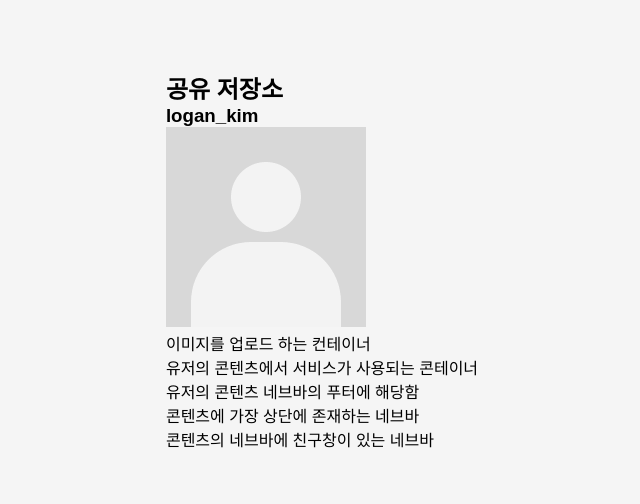
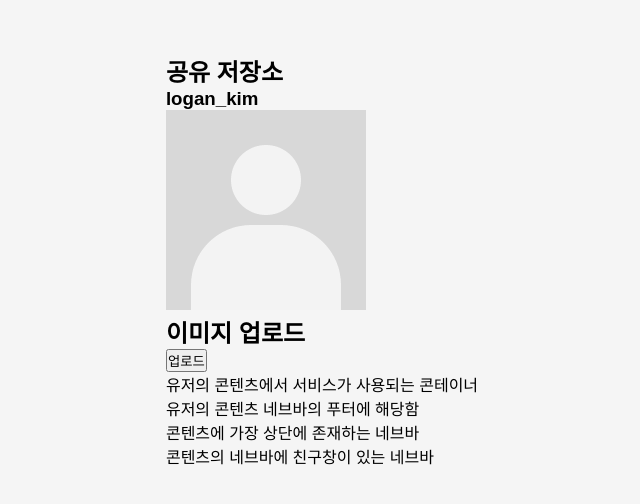
Before and after one commit to kimdwan/logan_drive, a React (Create React App) app in the folder frontend/react_frontend/main_frontend/: page /main in a window 1280 px wide. Shown: the part 140-644 px from the top of the page, without its empty margins (318-958 px from the left). Built offline with nearby package versions, Linux system fonts and the light colour scheme; no server answers.

Commit message:
frontend_react_upload_file

```diff
--- a/frontend/react_frontend/main_frontend/src/pkgs/Contents/components/ContentsNavbar/components/ContentsNavbarUser/ContentsNavbarUser.js
+++ b/frontend/react_frontend/main_frontend/src/pkgs/Contents/components/ContentsNavbar/components/ContentsNavbarUser/ContentsNavbarUser.js
@@ -13,7 +13,7 @@ export const ContentNavbarUser = ({ computerNumber, setComputerNumber }) => {
       <ContentNavbarUserProfile computerNumber = {computerNumber} setComputerNumber = {setComputerNumber} />
 
       {/* 유저가 이미지를 업로드 할 수 있음 */}
-      <ContentNavbarUserUploadImg />
+      <ContentNavbarUserUploadImg computerNumber = {computerNumber} setComputerNumber = {setComputerNumber} />
 
       {/* 유저가 서비스 메뉴를 선택할 수 있음 */}
       <ContentNavbarUserService />
--- a/frontend/react_frontend/main_frontend/src/pkgs/Contents/components/ContentsNavbar/components/ContentsNavbarUser/components/ContentsNavbarUserUploadImg.js
+++ b/frontend/react_frontend/main_frontend/src/pkgs/Contents/components/ContentsNavbar/components/ContentsNavbarUser/components/ContentsNavbarUserUploadImg.js
@@ -1,9 +1,54 @@
+import { useContentsNavbarUploadImgHook } from "../hooks"
 
+export const ContentNavbarUserUploadImg = ({ computerNumber, setComputerNumber }) => {
+  const { register, handleSubmit, onSubmit, clickUploadImgBtn, userImgData } = useContentsNavbarUploadImgHook(computerNumber, setComputerNumber)
 
-export const ContentNavbarUserUploadImg = () => {
   return (
     <div className = "contentNavbarUserUploadImgContainer">
-      이미지를 업로드 하는 컨테이너
+
+      {/* 프로필 이미지를 업로드 하는 장소 */}
+      <form encType = "multipart/form-data" onSubmit = { handleSubmit(onSubmit) }>
+
+        {/* 실질적으로 프로필 이미지가 업로드 됨 */}
+        <div className = "contentNavbarUserUploadImgConveyDiv">
+          <input
+            id = "contentNavbarUserUploadImgConveyInterectBox"
+            type = "file"
+            {
+              ...register("user_profile_img")
+            }
+            hidden
+            onChange = {clickUploadImgBtn}
+          />
+          <label
+            className = "contentNavbarUserUploadImgConveyInterectSubstitute"
+            htmlFor = "contentNavbarUserUploadImgConveyInterectBox"
+            style = {{ cursor : "pointer" }}
+          >
+            <h2 className = "contentNavbarUserUploadImgConveyInterecSubstituteValue">이미지 업로드</h2>
+          </label>
+        </div>
+
+        {/* 무슨 사진을 업로드 하는지 보이는 장소 */}
+        <div className = "contentNavbarUserUploadImgPerformDiv">
+
+          {/* 사진이 보이는 장소 */}
+          <div className = "contentNavbarUserUploadImgInvestigateDiv">
+            <h3 className = "contentNavbarUserUploadImgInvestigateValue">{ userImgData }</h3>
+          </div>
+
+          {/* 사진 (사진이 있어야만 활성화) 올리기 버튼 */}
+          <div className = "contentNavbarUserUploadImgArgueDiv">
+            <input
+              className = "contentNavbarUserUploadImgArgueInputBox"
+              type = "submit"
+              value = "업로드"
+            />
+          </div>
+
+        </div>
+      </form>
+
     </div>
   )
 }
--- a/frontend/react_frontend/main_frontend/src/pkgs/Contents/components/ContentsNavbar/components/ContentsNavbarUser/functions/ContentsNavbarUserProfileFunction.js
+++ b/frontend/react_frontend/main_frontend/src/pkgs/Contents/components/ContentsNavbar/components/ContentsNavbarUser/functions/ContentsNavbarUploadImgFunction.js
@@ -1,50 +1,51 @@
 
 
-export class ContentsNavbarUserProfileFunction {
-
+export class ContentsNavbarUploadImgFunction {
   constructor (computerNumber, setComputerNumber, navigate) {
     this.computerNumber = computerNumber
     this.setComputerNumber = setComputerNumber
     this.navigate = navigate
   }
 
-  async GetUserData (url) {
-
+  async UploadUserProfile(url, formData) {
     try {
       const response = await fetch(url, {
-        method : "GET",
+        method : "POST",
         headers : {
-          "Content-Type" : "application/json; charset=utf-8",
-          "X-Requested-With" : "XMLHttpRequest",
-          "User-Computer-Number" : this.computerNumber,
+          "User-Computer-Number" : this.computerNumber
         },
+        body : formData,
         credentials : "include",
       })
 
       if (!response.ok) {
         if (response.status === 401) {
-          alert("세션이 만료되었습니다 다시 로그인 해주세요")
+          alert("세션이 만료되었습니다")
+          localStorage.removeItem("logan_computer_number")
           this.setComputerNumber("")
-          localStorage.removeItem("logan_computer_number")
           this.navigate("/")
-          throw new Error("세션이 만료되었습니다")
+          throw new Error("세션이 만료됨")
+        } else if (response.status === 400) {
+          alert("클라이언트에서 보낸 폼이 문제가 있습니다")
+          throw new Error("클라이언트에서 보낸 폼에 오류가 있음")
         } else if (response.status === 500) {
           alert("서버에 오류가 발생했습니다")
-          throw new Error("서버에 오류 발생")
+          throw new Error("서버에 오류가 발생했습니다")
         } else {
           alert("오류가 발생했습니다")
-          throw new Error(`오류가 발생했습니다 오류번호: ${response.status}`)
+          throw new Error(`오류 발생 오류 번호: ${response.status}`)
         }
       }
 
       const data = await response.json()
 
-      return data
+      if (data && data["message"]) {
+        return data["message"]
+      }
+
 
     } catch (err) {
       throw err
     }
-
   }
-
 }
--- a/frontend/react_frontend/main_frontend/src/pkgs/Contents/components/ContentsNavbar/components/ContentsNavbarUser/functions/index.js
+++ b/frontend/react_frontend/main_frontend/src/pkgs/Contents/components/ContentsNavbar/components/ContentsNavbarUser/functions/index.js
@@ -1 +1,2 @@
 export * from "./ContentsNavbarUserProfileFunction"
+export * from "./ContentsNavbarUploadImgFunction"
--- /dev/null
+++ b/frontend/react_frontend/main_frontend/src/pkgs/Contents/components/ContentsNavbar/components/ContentsNavbarUser/hooks/ContentsNavbarUserUploadImgHook.js
@@ -0,0 +1,89 @@
+import { ContentsNavbarUploadImgFunction } from "../functions"
+
+import { useCallback, useState } from "react"
+import { useForm } from "react-hook-form"
+import { useNavigate } from "react-router-dom"
+
+export const useContentsNavbarUploadImgHook = (computerNumber, setComputerNumber) => {
+  const { register, setValue, handleSubmit } = useForm()
+
+  const [ userImgData, setUserImgData ] = useState(undefined)
+
+  const navigate = useNavigate()
+  const go_backend_url = process.env.REACT_APP_GO_BACKEND_URL
+
+  const onSubmit = async (data) => {
+
+    try {
+      // formData로 변경하기
+      const formData = new FormData()
+
+      const url_profile_data = data["user_profile_img"]
+
+      if ( url_profile_data["name"] ) {
+        formData.append("user_profile_img", url_profile_data)
+
+        if (computerNumber) {
+          const uploadClass = new ContentsNavbarUploadImgFunction(computerNumber, setComputerNumber, navigate)
+
+          const message = await uploadClass.UploadUserProfile(`${go_backend_url}/auth/user/upload/profile`, formData)
+
+          if (message) {
+            alert(message)
+            window.location.reload()
+          }
+        }
+      } else {
+        alert("파일을 업로드 해주셔야 합니다")
+        throw new Error("파일을 업로드 안함")
+      }
+
+    } catch (err) {
+      throw err
+    }
+
+  }
+
+  const clickUploadImgBtn = useCallback((event) => {
+
+    if (event.target.id === "contentNavbarUserUploadImgConveyInterectBox") {
+      try {
+        const data = event.target.files[0]
+
+        // 데이터 크기 검정
+        const data_size = data["size"]
+        if (data_size > (10 * 1024 * 1024)) {
+          alert("데이터 크기는 10mb를 넘을수 없습니다")
+          throw new Error("데이터 크기가 10mb를 넘음")
+        }
+
+        // 데이터 타입 검정
+        const data_name_list = String(data["name"]).split(".")
+        let istypeAllowed = false
+        const data_type = data_name_list[data_name_list.length - 1].toLowerCase()
+        const allow_data_types = Array.from(["webp", "png", "jpg", "jpeg"])
+        for (let i = 0; i < allow_data_types.length; i++) {
+          const allow_data_type = allow_data_types[i]
+          if (data_type === allow_data_type) {
+            istypeAllowed = true
+            break
+          }
+        }
+
+        if (!istypeAllowed) {
+          alert("올릴수 있는 이미지 타입은 png, jpg, jpeg, webp입니다")
+          throw new Error("허용하지 않은 이미지 타입")
+        }
+
+        setValue("user_profile_img", data)
+        setUserImgData(data["name"])
+
+      } catch(err) {
+        throw err
+      }
+    }
+
+  },[ setValue, setUserImgData ])
+
+  return { register, handleSubmit, onSubmit, clickUploadImgBtn, userImgData }
+}
--- a/frontend/react_frontend/main_frontend/src/pkgs/Contents/components/ContentsNavbar/components/ContentsNavbarUser/hooks/index.js
+++ b/frontend/react_frontend/main_frontend/src/pkgs/Contents/components/ContentsNavbar/components/ContentsNavbarUser/hooks/index.js
@@ -1 +1,2 @@
 export * from "./ContentsNavbarUserGetUserDataHook"
+export * from "./ContentsNavbarUserUploadImgHook"
```
Also changed, not shown: 1 other file (tests, documents, lock files or other folders).
